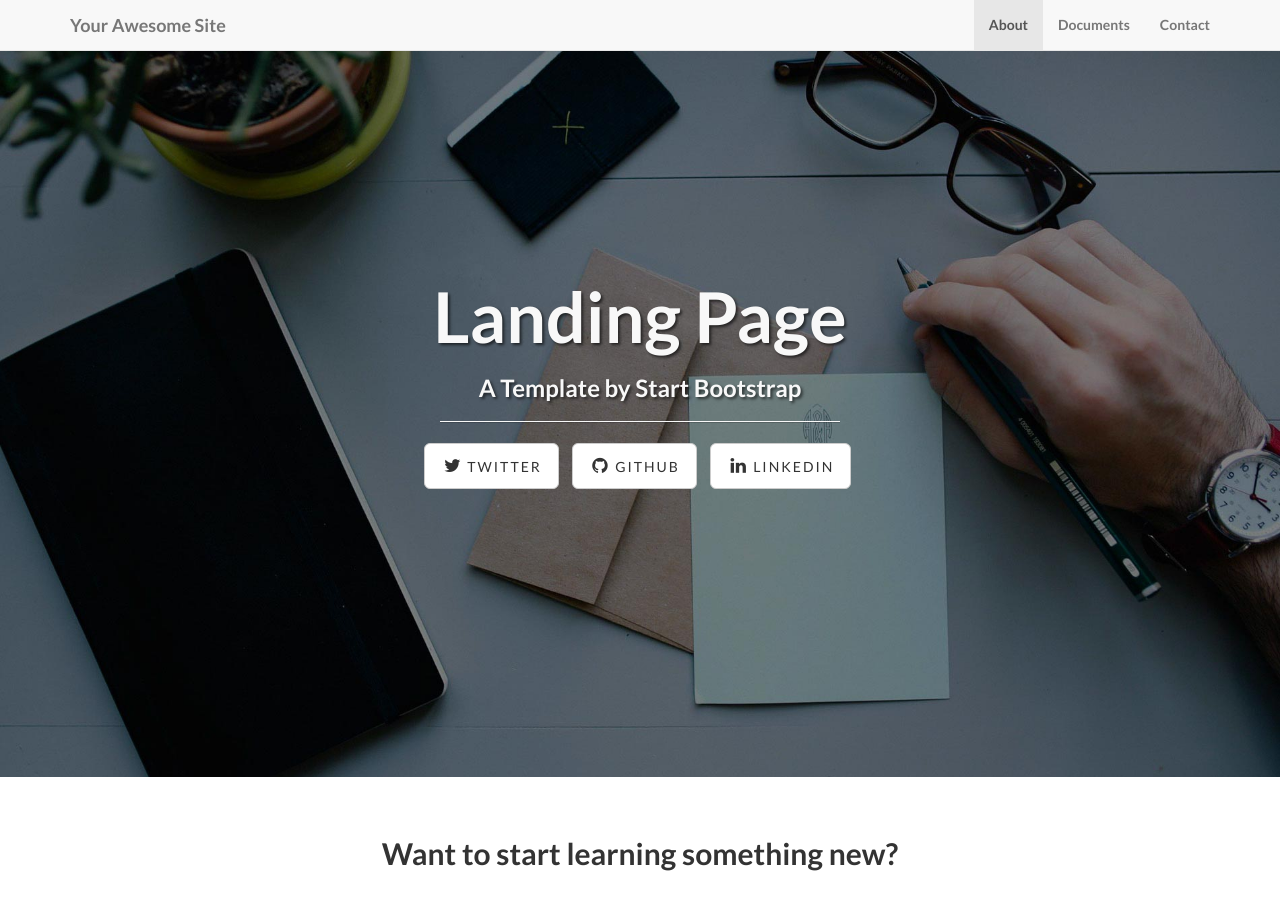
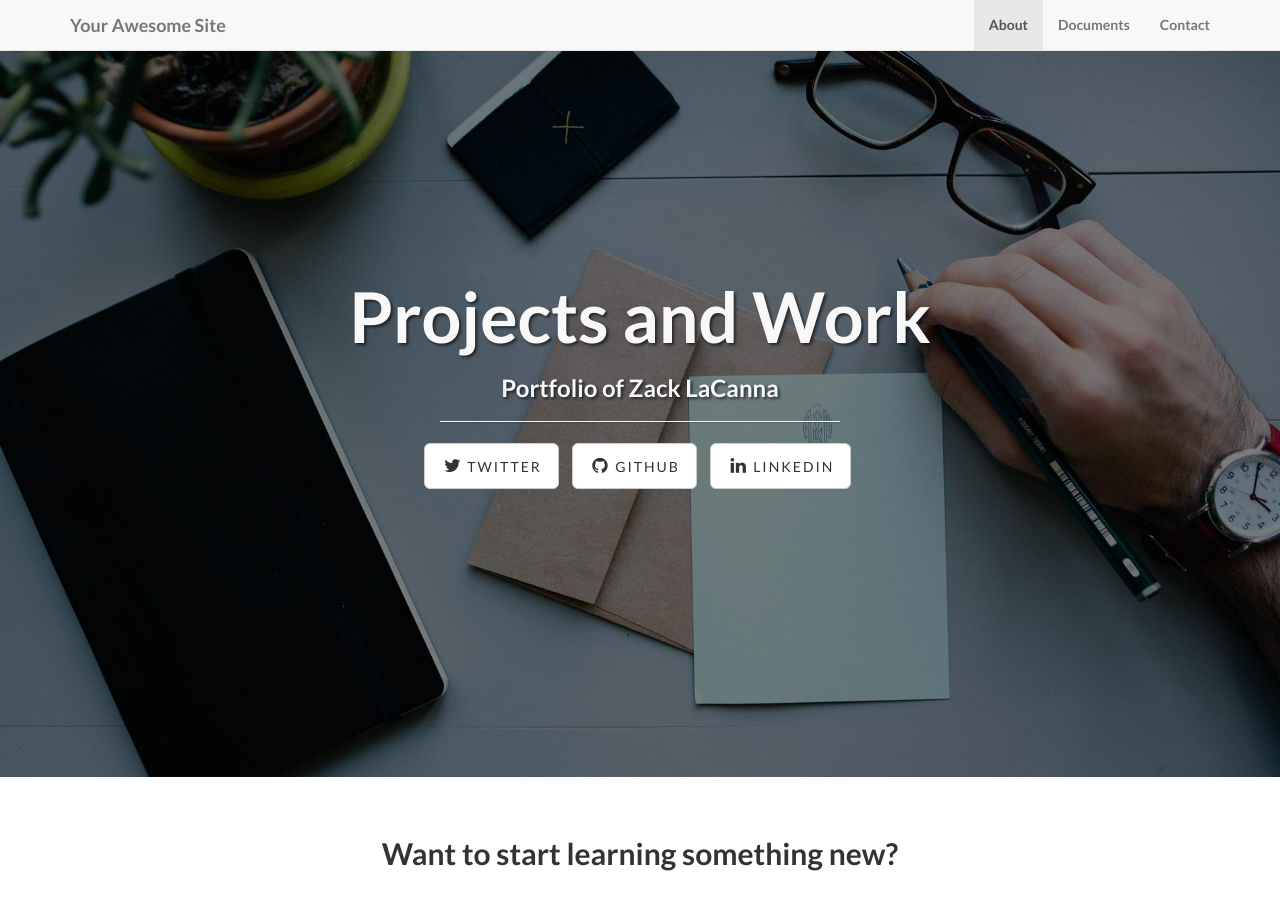
Before and after one commit to zacklacanna/mindee-website, a Jekyll site: the page built from index.html, in a window 1280 px wide and 900 px high. Built offline with Jekyll 4.4.1, drawn with Linux system fonts in a browser that asks for light colours; nearby versions of some CDN libraries; library files that are not in the unit come from our copies.

Commit message:
Update index.html

```diff
--- a/index.html
+++ b/index.html
@@ -1,5 +1,5 @@
 ---
 layout: default
-title: Landing Page
-subTitle: A Template by Start Bootstrap
+title: Projects and Work
+subTitle: Portfolio of Zack LaCanna
 ---
```
